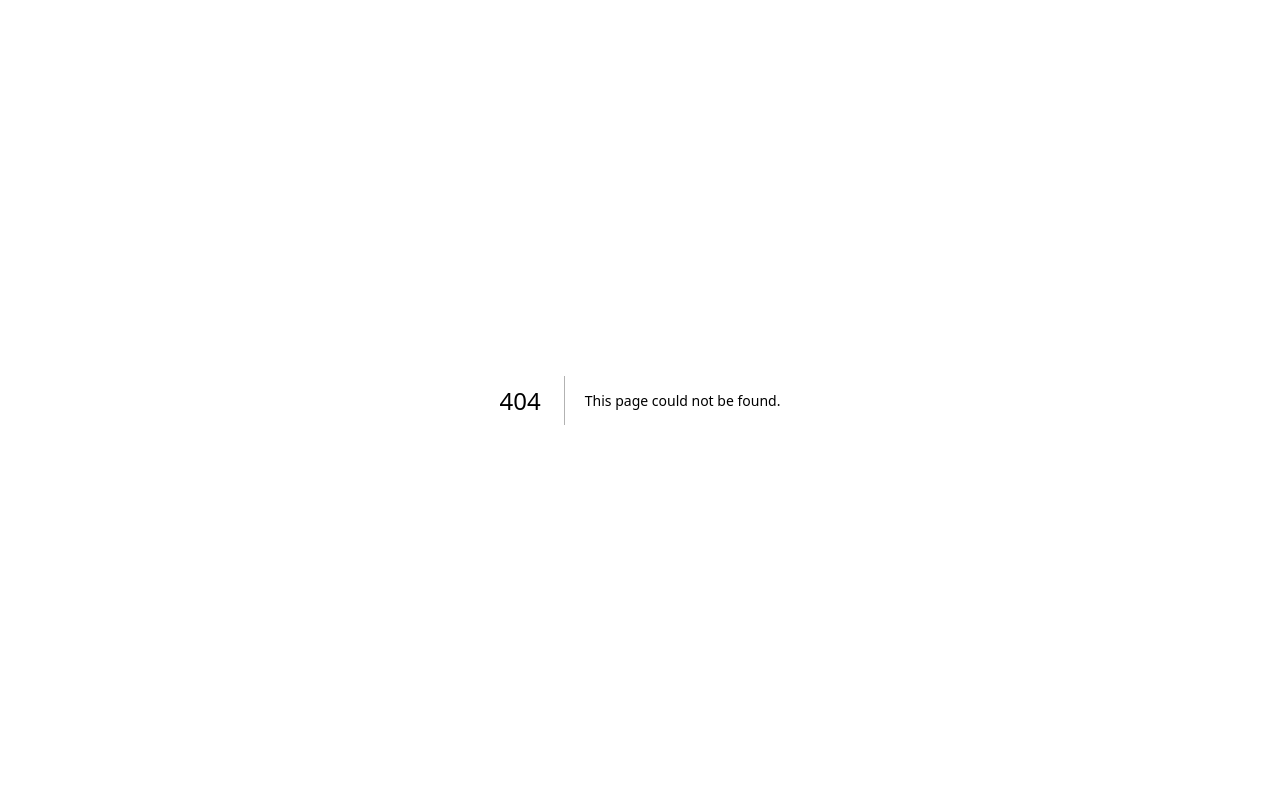
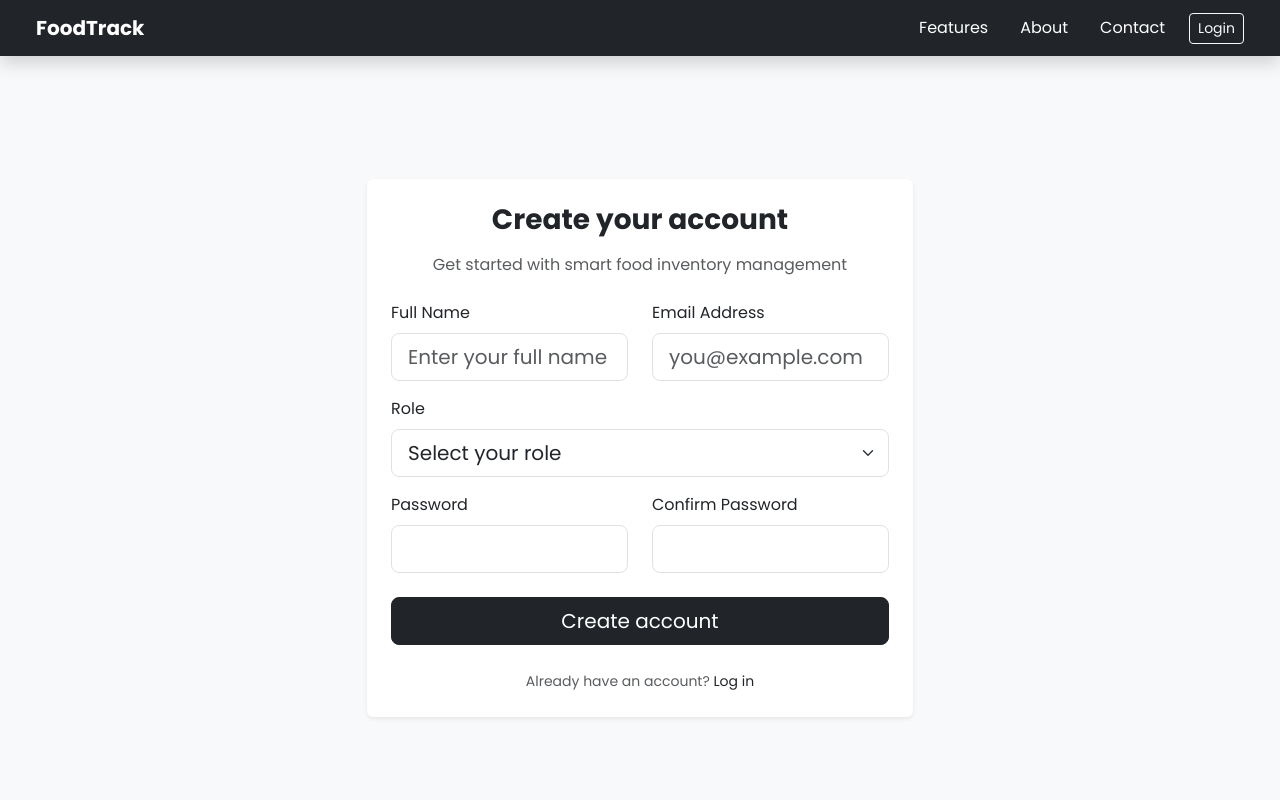
Before and after one commit to Enyim-Chinonso/Food-inventory, a Next.js app: page /register in a window 1280 px wide. Before the commit this address had no page. Shown: the top 800 px of the page. Built offline with nearby package versions, Linux system fonts and the light colour scheme.

Commit message:
I updated the login and forgotten password page

```diff
--- a/src/app/(public)/login/page.jsx
+++ b/src/app/(public)/login/page.jsx
@@ -77,7 +77,7 @@ export default function LoginPage() {
                       </label>
                     </div>
 
-                    <a href="#" className="text-decoration-none">
+                    <a href="/forgot-password" className="text-decoration-none">
                       Forgot password?
                     </a>
                   </div>
--- /dev/null
+++ b/src/app/(public)/register/page.jsx
@@ -0,0 +1,125 @@
+"use client";
+
+import { useEffect, useRef, useState } from "react";
+import gsap from "gsap";
+import Link from "next/link";
+
+export default function RegisterPage() {
+  const formRef = useRef(null);
+  const [error, setError] = useState("");
+
+  useEffect(() => {
+    gsap.from(formRef.current, {
+      opacity: 0,
+      y: 40,
+      duration: 1,
+      ease: "power3.out",
+    });
+  }, []);
+
+  function handleSubmit(e) {
+    e.preventDefault();
+    setError("");
+    // Backend integration will go here later
+  }
+
+  return (
+    <section className="min-vh-100 d-flex align-items-center justify-content-center mt-5 bg-light">
+      <div className="container">
+        <div className="row justify-content-center">
+          <div className="col-md-7 col-lg-6">
+            <div ref={formRef} className="card shadow-sm border-0 p-4">
+              <h3 className="fw-bold mb-3 text-center">Create your account</h3>
+
+              <p className="text-muted text-center mb-4">
+                Get started with smart food inventory management
+              </p>
+
+              {error && <div className="alert alert-danger small">{error}</div>}
+
+              <form onSubmit={handleSubmit}>
+                <div className="row">
+                  <div className="col-md-6 mb-3">
+                    <label htmlFor="name" className="form-label">
+                      Full Name
+                    </label>
+                    <input
+                      id="name"
+                      type="text"
+                      className="form-control form-control-lg"
+                      placeholder="Enter your full name"
+                      required
+                    />
+                  </div>
+
+                  <div className="col-md-6 mb-3">
+                    <label htmlFor="email" className="form-label">
+                      Email Address
+                    </label>
+                    <input
+                      id="email"
+                      type="email"
+                      className="form-control form-control-lg"
+                      placeholder="you@example.com"
+                      required
+                    />
+                  </div>
+                </div>
+
+                <div className="mb-3">
+                  <label htmlFor="role" className="form-label">Role</label>
+                  <select id="role" className="form-select form-select-lg" required>
+                    <option value="">Select your role</option>
+                    <option value="admin">Business Owner / Admin</option>
+                    <option value="manager">Store Manager</option>
+                    <option value="staff">Staff</option>
+                  </select>
+                </div>
+
+                <div className="row">
+                  <div className="col-md-6 mb-3">
+                    <label htmlFor="password" className="form-label">
+                      Password
+                    </label>
+                    <input
+                      id="password"
+                      type="password"
+                      className="form-control form-control-lg"
+                      required
+                    />
+
+                  </div>
+
+                  <div className="col-md-6 mb-3">
+                    <label className="form-label">
+                      Confirm Password
+                    </label>
+                    <input
+                    id="password"
+                      type="password"
+                      className="form-control form-control-lg"
+                      required
+                    />
+                  </div>
+                </div>
+
+                <button className="btn btn-dark btn-lg w-100 mt-2">
+                  Create account
+                </button>
+              </form>
+
+              <div className="text-center mt-4">
+                <span className="text-muted small">
+                  Already have an account?{" "}
+                </span>
+                <Link href="/login" className="small text-decoration-none">
+                  Log in
+                </Link>
+              </div>
+            </div>
+          </div>
+        </div>
+      </div>
+    </section>
+  );
+}
```
Also changed, not shown: src/app/(public)/forgot-password/page.jsx (added, +74 -0 lines).
